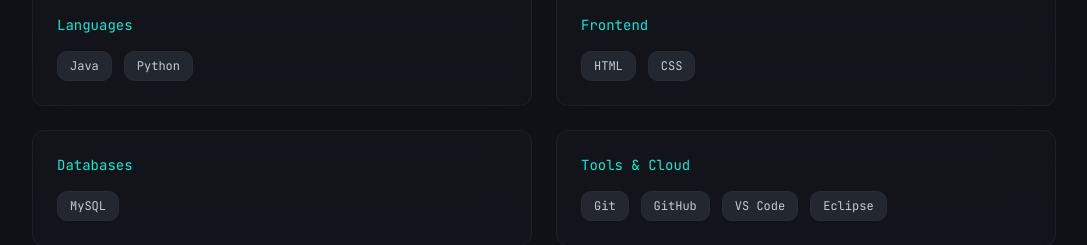
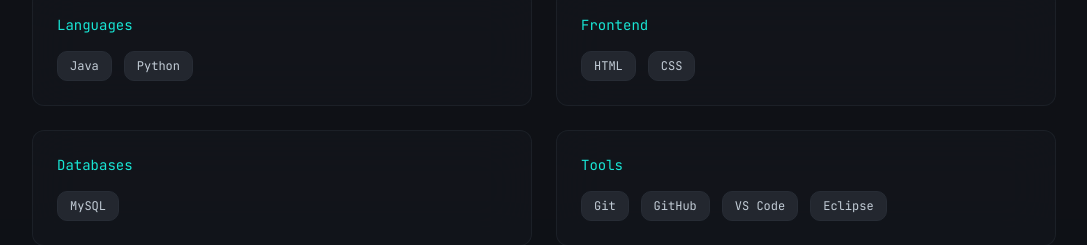
Before and after one commit to Saipraneeth08/My_Portfolio, a React (Vite) app: page / in a window 1280 px wide. Shown: the part 1560-1805 px from the top of the page, without its empty margins (96-1183 px from the left). Built offline with nearby package versions, Linux system fonts and the light colour scheme; the HTML template or start-up script is replaced by a standard one.

Commit message:
Update SkillsSection.tsx

```diff
--- a/src/components/SkillsSection.tsx
+++ b/src/components/SkillsSection.tsx
@@ -14,7 +14,7 @@ const skillCategories = [
     skills: ["MySQL"],
   },
   {
-    title: "Tools & Cloud",
+    title: "Tools",
     skills: ["Git", "GitHub", "VS Code", "Eclipse"],
   },
 ];
```
